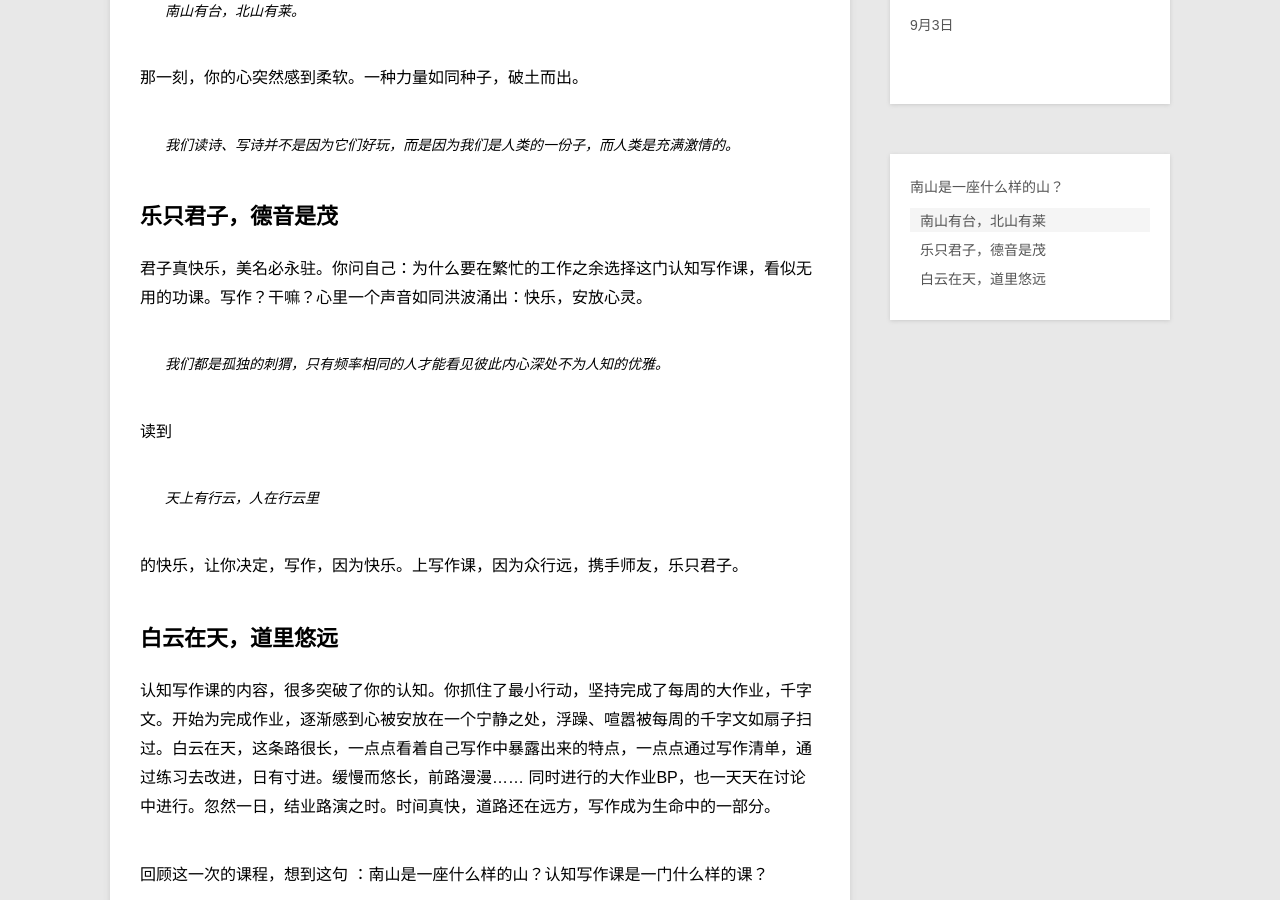
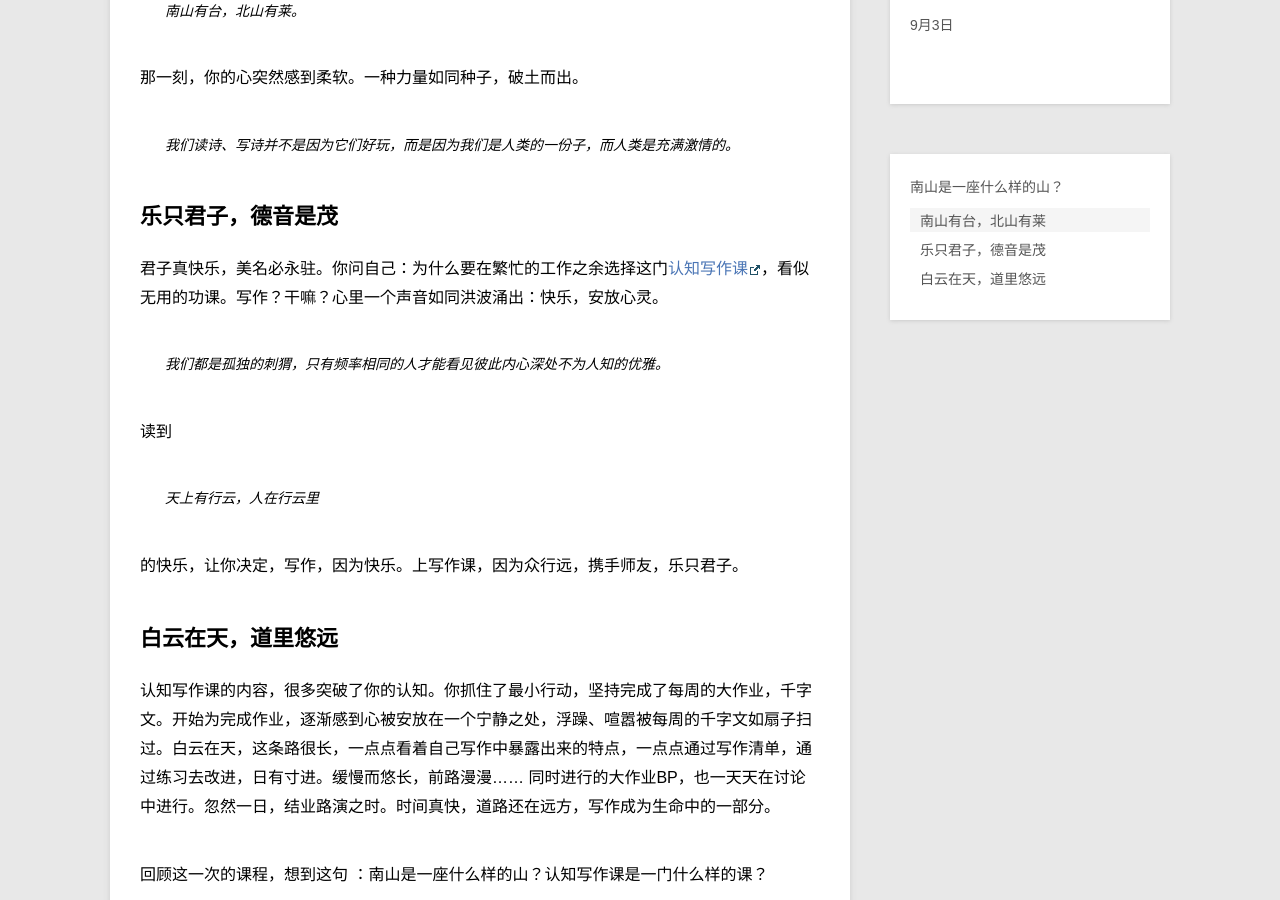
Before and after one commit to violettianjie/violettianjie.github.io, a Jekyll site: the page built from _posts/blog/2017-09-05-ConWriting.md, in a window 1280 px wide and 900 px high, scrolled down 440 px. Built offline with Jekyll 4.4.1, drawn with Linux system fonts in a browser that asks for light colours; part of the change alters nothing that is shown.

```diff
--- a/_posts/blog/2017-09-05-ConWriting.md
+++ b/_posts/blog/2017-09-05-ConWriting.md
@@ -18,7 +18,7 @@ category: blog
 
 
 ## 乐只君子，德音是茂
-君子真快乐，美名必永驻。你问自己：为什么要在繁忙的工作之余选择这门认知写作课，看似无用的功课。写作？干嘛？心里一个声音如同洪波涌出：快乐，安放心灵。
+君子真快乐，美名必永驻。你问自己：为什么要在繁忙的工作之余选择这门[认知写作课](http://www.yangzhiping.com/psy/YangTalk.html)，看似无用的功课。写作？干嘛？心里一个声音如同洪波涌出：快乐，安放心灵。
 
 > 我们都是孤独的刺猬，只有频率相同的人才能看见彼此内心深处不为人知的优雅。
 
```
